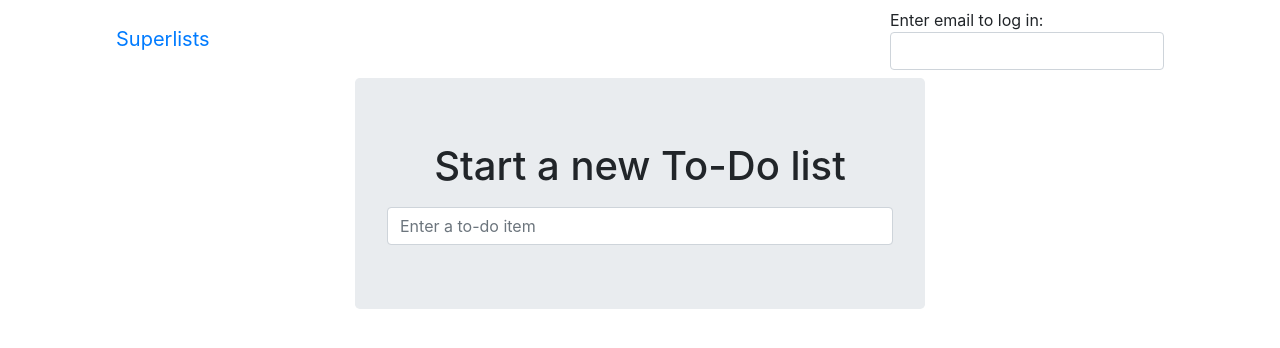
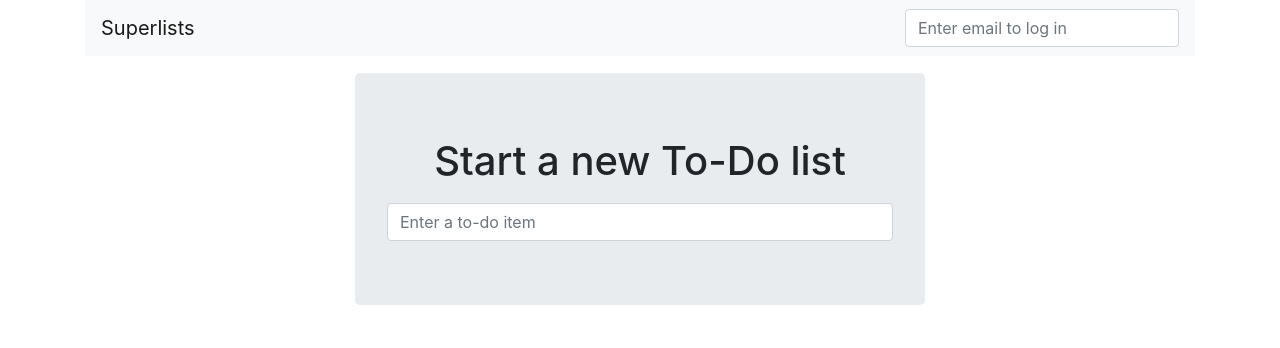
Before and after one commit to andreitch/superlists, a Django app: page / in a window 1280 px wide. Shown: the top 348 px of the page. Run offline with Django 3.2, Linux system fonts and the light colour scheme; some libraries are stand-ins or nearby versions.

Commit message:
Bootstrap 4.1 fixes

```diff
--- a/lists/templates/base.html
+++ b/lists/templates/base.html
@@ -10,24 +10,24 @@
   <body>
     <div class="container">
 
-      <nav class="navbar navbar-default" role="navigation">
-        <div class="container-fluid">
+      <nav class="navbar navbar-light bg-light" role="navigation"
+           style="margin-bottom: 2ex;">
+        <!--<div class="container-fluid">-->
           <a class="navbar-brand" href="/">Superlists</a>
           {% if user.email %}
-            <ul class="nav navbar-nav navbar-right">
+            <ul class="navbar-nav navbar-right">
               <li class="navbar-text">Logged in as {{ user.email }}</li>
               <li><a href="{% url 'logout' %}">Log out</a></li>
             </ul>
           {% else %}
-            <form class="navbar-form navbar-right"
-                  method="POST"
+            <form class="form-inline navbar-right" method="POST"
                   action="{% url 'send_login_email' %}">
-            <span>Enter email to log in:</span>
-            <input class="form-control" name="email" type="text" />
+            <input class="form-control" name="email" type="text"
+                   placeholder="Enter email to log in" />
             {% csrf_token %}
             </form>
           {% endif %}
-        </div>
+        <!--</div>-->
       </nav>
 
       {% if messages %}
@@ -45,7 +45,7 @@
       {% endif %}
 
       <div class="row">
-        <div class="offset-md-3 col-md-6 jumbotron">
+        <div class="col offset-md-3 col-md-6 jumbotron">
           <div class="text-center">
             <h1>{% block header_text %}{% endblock %}</h1>
             <form method="POST" action="{% block form_action %}{% endblock %}">
--- a/superlists/settings.py
+++ b/superlists/settings.py
@@ -132,7 +132,7 @@ EMAIL_HOST_USER = 'andreitchsuperlists@gmail.com'
 EMAIL_HOST_PASSWORD = os.environ.get('EMAIL_PASSWORD')
 EMAIL_PORT = 587
 EMAIL_USE_TLS = True
-#EMAIL_BACKEND = 'django.core.mail.backends.console.EmailBackend'
+EMAIL_BACKEND = 'django.core.mail.backends.console.EmailBackend'
 
 LOGGING = {
     'version': 1,
```
